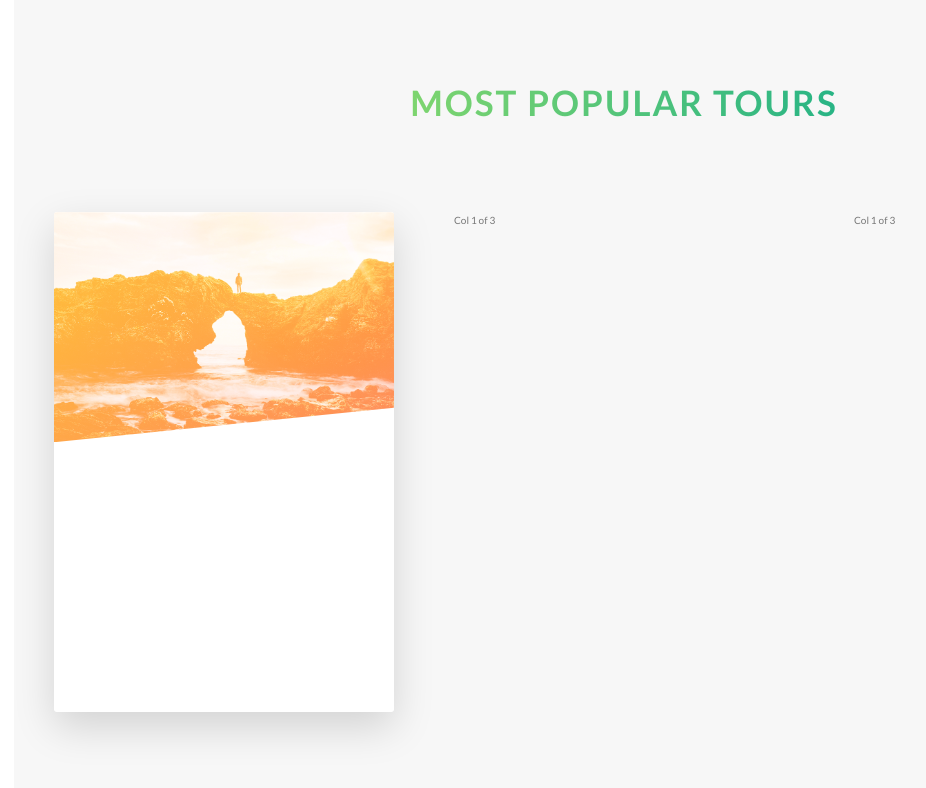
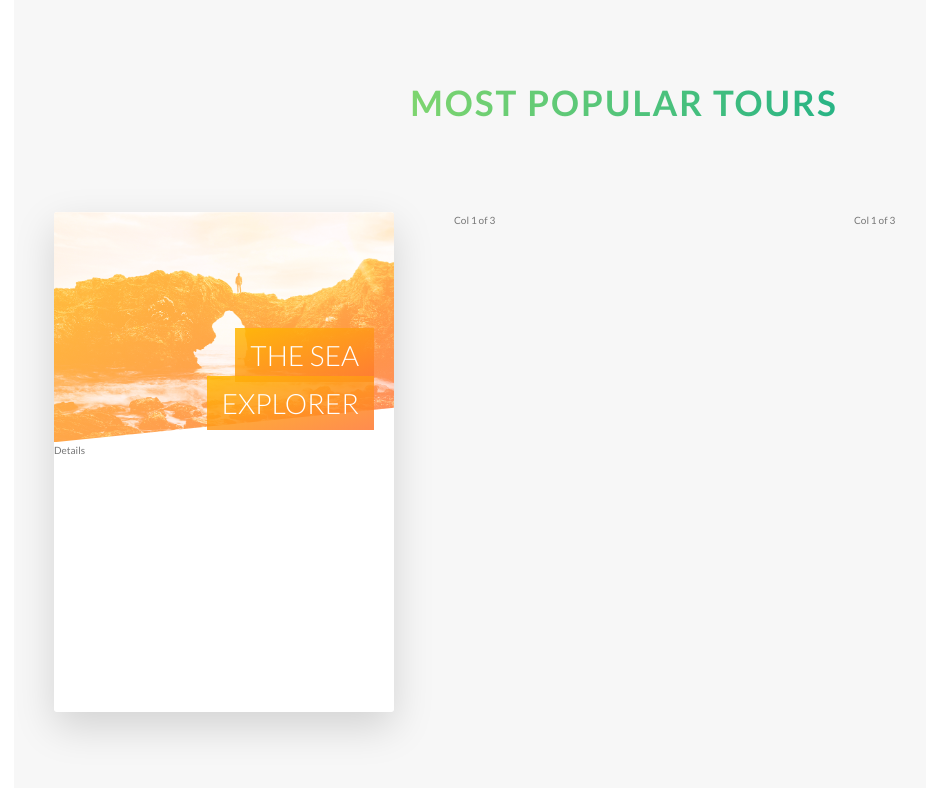
Before and after one commit to NwaguChima/natours_ui, a website: page index.html in a window 1280 px wide. Shown: the part 2282-3070 px from the top of the page, without its empty margins (16-942 px from the left). Drawn offline with nearby package versions, Linux system fonts and the light colour scheme; files that its build step writes are made by us from their sources.

Commit message:
setup heading on card

```diff
--- a/index.html
+++ b/index.html
@@ -139,7 +139,11 @@
             <div class="card">
               <div class="card__side card__side--front">
                 <div class="card__picture card__picture--1">&nbsp;</div>
-                <div class="card__heading">Heading</div>
+                <h4 class="card__heading">
+                  <span class="card__heading-span card__heading-span--1"
+                    >The Sea Explorer</span
+                  >
+                </h4>
                 <div class="card__details">Details</div>
               </div>
               <div class="card__side card__side--back card__side--back-1">
--- a/sass/components/_card.scss
+++ b/sass/components/_card.scss
@@ -5,7 +5,6 @@
   -moz-perspective: 150rem;
 
   &__side {
-    color: white;
     height: 50rem;
     position: absolute;
     top: 0;
@@ -93,4 +92,30 @@
       background-image: url(../img/nat-5.jpg);
     }
   }
+
+  &__heading {
+    font-size: 2.8rem;
+    font-weight: 300;
+    text-transform: uppercase;
+    color: $color-white;
+    text-align: right;
+    position: absolute;
+    top: 12rem;
+    right: 2rem;
+    width: 75%;
+  }
+
+  &__heading-span {
+    padding: 1rem 1.5rem;
+    box-decoration-break: clone;
+    -webkit-box-decoration-break: clone;
+
+    &--1 {
+      background-image: linear-gradient(
+        to right bottom,
+        rgba($color-secondary-light, 0.85),
+        rgba($color-secondary-dark, 0.85)
+      );
+    }
+  }
 }
```
